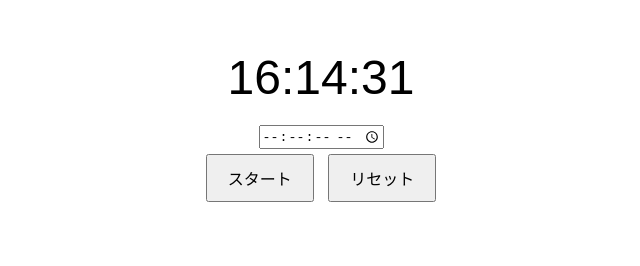
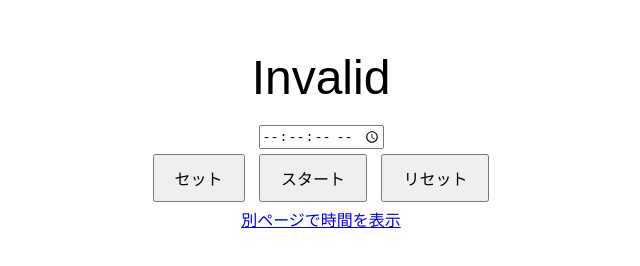
Before and after one commit to hiei1942ships/clockdoisplay, a plain HTML site: page index.html in a window 1280 px wide. Both pictures are taken after a click on the button "スタート". Shown: the whole page, without its empty margins (319-959 px from the left). Drawn offline with Linux system fonts and the light colour scheme.

Commit message:
Update index.html
chane

```diff
--- a/index.html
+++ b/index.html
@@ -25,30 +25,42 @@
     <div id="clock">00:00:00</div>
     <input type="time" id="timeInput" step="1">
     <br>
+    <button onclick="setTime()">セット</button>
     <button onclick="startClock()">スタート</button>
     <button onclick="resetClock()">リセット</button>
+    <br>
+    <a href="display.html" target="_blank">別ページで時間を表示</a>
 
     <script>
         let startTime;
         let intervalId;
+        let setHours, setMinutes, setSeconds;
 
         function updateClock() {
             const now = new Date();
             const elapsed = (now - startTime) * 15; // 15倍速
             const currentTime = new Date(startTime.getTime() + elapsed);
             document.getElementById("clock").innerText = currentTime.toTimeString().split(" ")[0];
+            localStorage.setItem("currentTime", currentTime.toTimeString().split(" ")[0]);
+        }
+
+        function setTime() {
+            const timeInput = document.getElementById("timeInput").value;
+            if (timeInput) {
+                [setHours, setMinutes, setSeconds] = timeInput.split(':').map(Number);
+            } else {
+                const now = new Date();
+                setHours = now.getHours();
+                setMinutes = now.getMinutes();
+                setSeconds = now.getSeconds();
+            }
+            document.getElementById("clock").innerText = `${String(setHours).padStart(2, '0')}:${String(setMinutes).padStart(2, '0')}:${String(setSeconds).padStart(2, '0')}`;
         }
 
         function startClock() {
-            const timeInput = document.getElementById("timeInput").value;
-            if (timeInput) {
-                const [hours, minutes, seconds] = timeInput.split(':').map(Number);
-                const now = new Date();
-                startTime = new Date(now.setHours(hours, minutes, seconds, 0));
-            } else {
-                startTime = new Date();
-            }
             if (intervalId) clearInterval(intervalId);
+            const now = new Date();
+            startTime = new Date(now.setHours(setHours, setMinutes, setSeconds, 0));
             intervalId = setInterval(updateClock, 1000 / 15);
         }
 
@@ -56,6 +68,7 @@
             clearInterval(intervalId);
             document.getElementById("clock").innerText = "00:00:00";
             document.getElementById("timeInput").value = '';
+            localStorage.removeItem("currentTime");
         }
     </script>
 </body>
```
